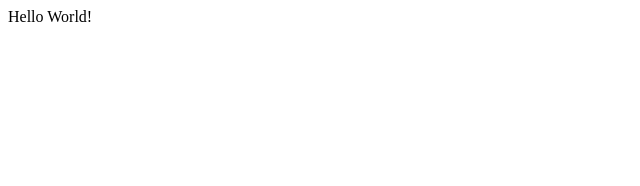
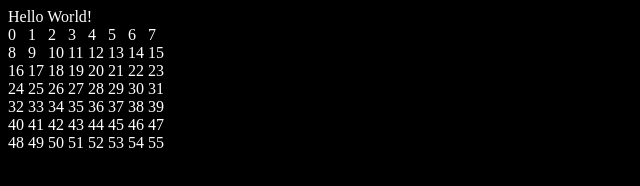
Before and after one commit to AaronAndMattProjects/Connect4, a plain HTML site: page index.html in a window 1280 px wide. Shown: the whole page, without its empty margins (0-640 px from the left). Drawn offline with Linux system fonts and the light colour scheme.

Commit message:
Initial commit

```diff
--- /dev/null
+++ b/css/styles.css
@@ -0,0 +1,8 @@
+body {
+    background-color: black;
+    color: white;
+}
+#game {
+    display: grid;
+    grid-template-columns: 20px 20px 20px 20px 20px 20px 20px 20px;
+}
--- a/index.html
+++ b/index.html
@@ -1 +1,17 @@
-Hello World!
+<!DOCTYPE html>
+
+<html>
+    <head>
+        <meta charset="utf-8" />
+        <meta http-equiv="X-UA-Compatible" content="IE=edge" />
+        <title></title>
+        <meta name="description" content="" />
+        <meta name="viewport" content="width=device-width, initial-scale=1" />
+        <link rel="stylesheet" href="./css/styles.css" />
+    </head>
+    <body>
+        Hello World!
+        <div id="game"></div>
+    </body>
+    <script src="./scripts/index.js"></script>
+</html>
--- /dev/null
+++ b/scripts/index.js
@@ -0,0 +1,13 @@
+console.log("foo");
+
+const rows = 8;
+const cols = 7;
+
+var game = document.getElementById("game");
+
+for (i = 0; i < rows * cols; i++) {
+    var slotItem = document.createElement("div");
+    slotItem.classList.add("slot-item");
+    slotItem.innerText = i;
+    game.appendChild(slotItem);
+}
```
